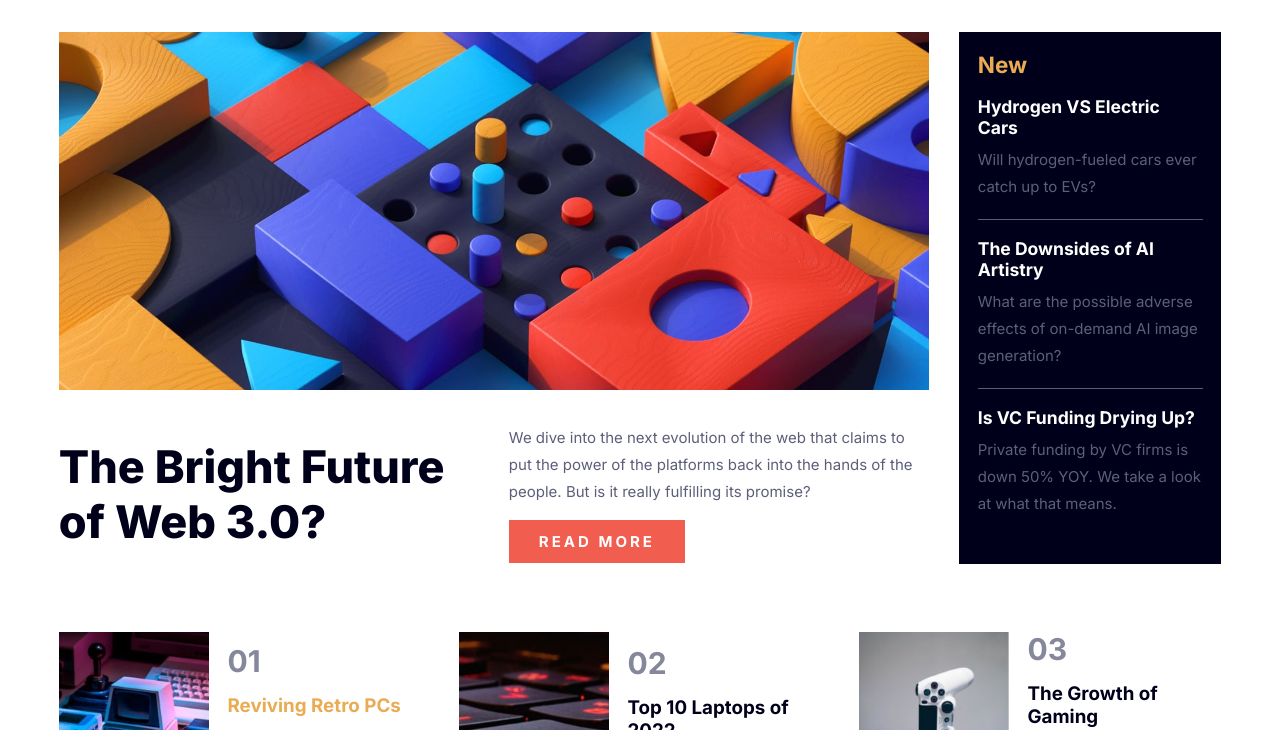
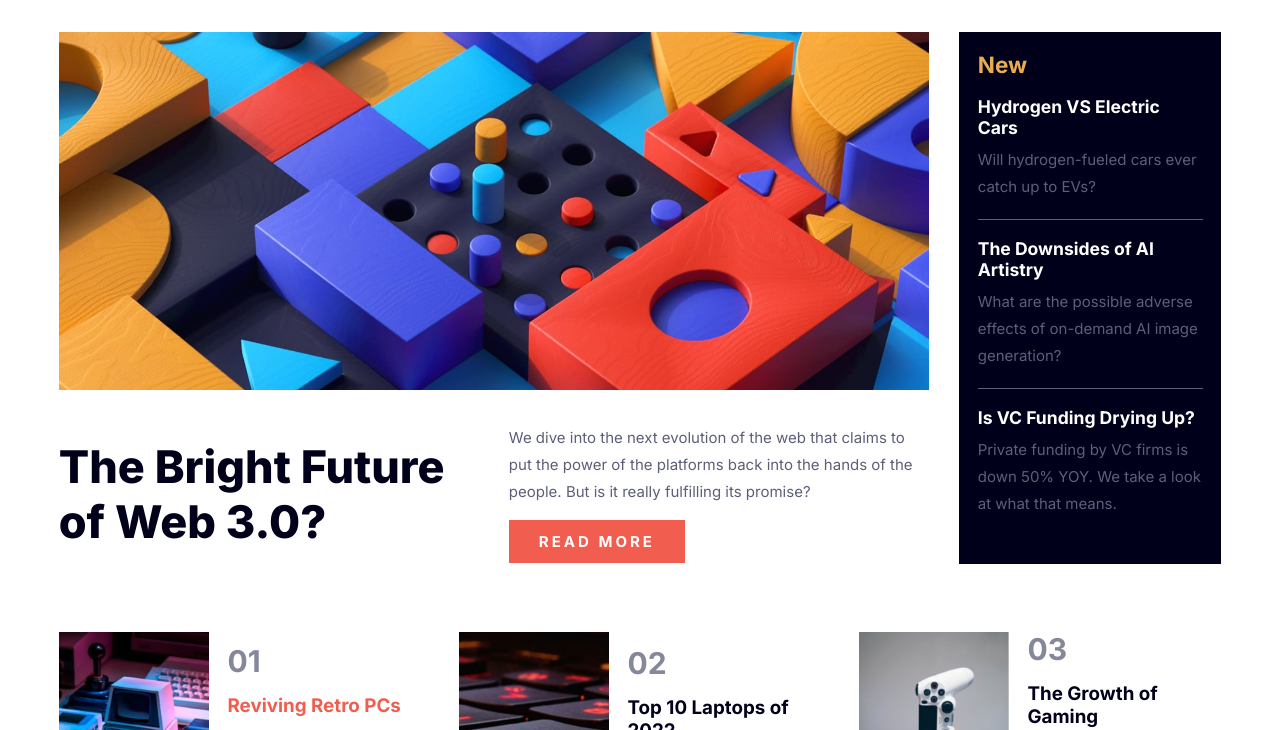
Before and after one commit to KlydeKun/News-homepage, a plain HTML site: page index.html in a window 1280 px wide. In both pictures the pointer is over the element "Reviving Retro PCs". Shown: the part 70-800 px from the top of the page. Drawn offline with Linux system fonts and the light colour scheme.

Commit message:
Second commit

```diff
--- a/style.css
+++ b/style.css
@@ -188,7 +188,7 @@ body {
 }
 
 .cards article h4:hover {
-  color: hsl(35, 77%, 62%);
+  color: hsl(5, 85%, 63%);
   cursor: pointer;
 }
 
```
